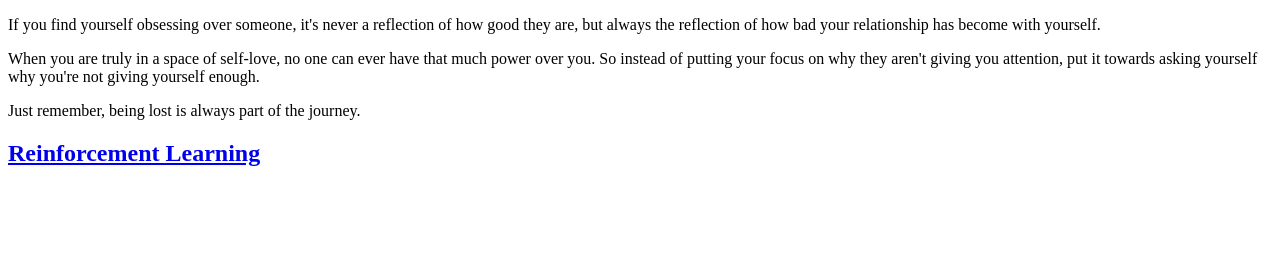
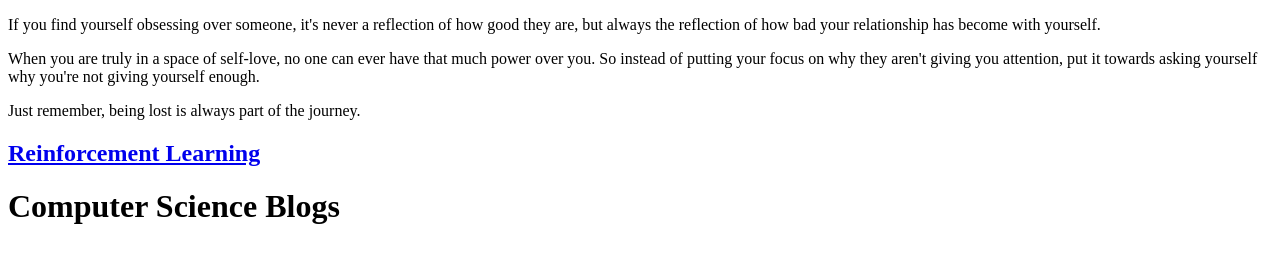
Before and after one commit to nilayp2107/Personal-Blog, a plain HTML site: page home.html in a window 1280 px wide. Drawn offline with Linux system fonts and the light colour scheme.

Commit message:
Test commit

```diff
--- a/home.html
+++ b/home.html
@@ -10,5 +10,6 @@
         <p>Just remember, being lost is always part of the journey.</p>
 
         <a href="Reinforcement Learning/RL.html"><h2>Reinforcement Learning</h2></a>
+        <h1>Computer Science Blogs</h1>
     </body>
 </html>
```
